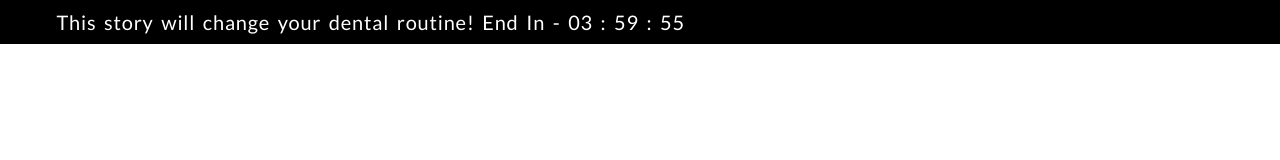
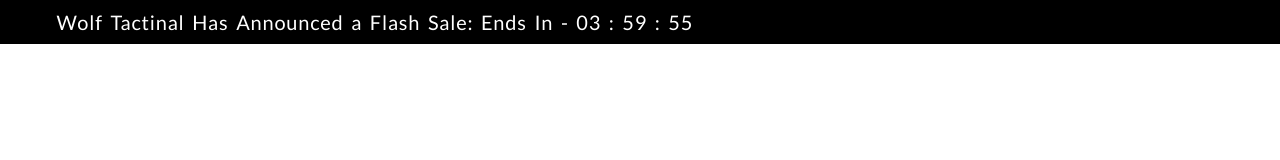
Before and after one commit to ashiqur-r-biplop/Brushyourteeth-top-bar-, a plain HTML site: page index.html in a window 1280 px wide. Drawn offline with Linux system fonts and the light colour scheme.

Commit message:
Update index.html

```diff
--- a/index.html
+++ b/index.html
@@ -10,7 +10,7 @@
 
 <body>
     <div class="top-bar">
-        <p class="top-bar-title">This story will change your dental routine! End In -
+        <p class="top-bar-title">Wolf Tactinal Has Announced a Flash Sale: Ends In -
             <span id="countdown-timer">
                 <span id="hours"></span> :
                 <span id="minutes"></span> :
```
